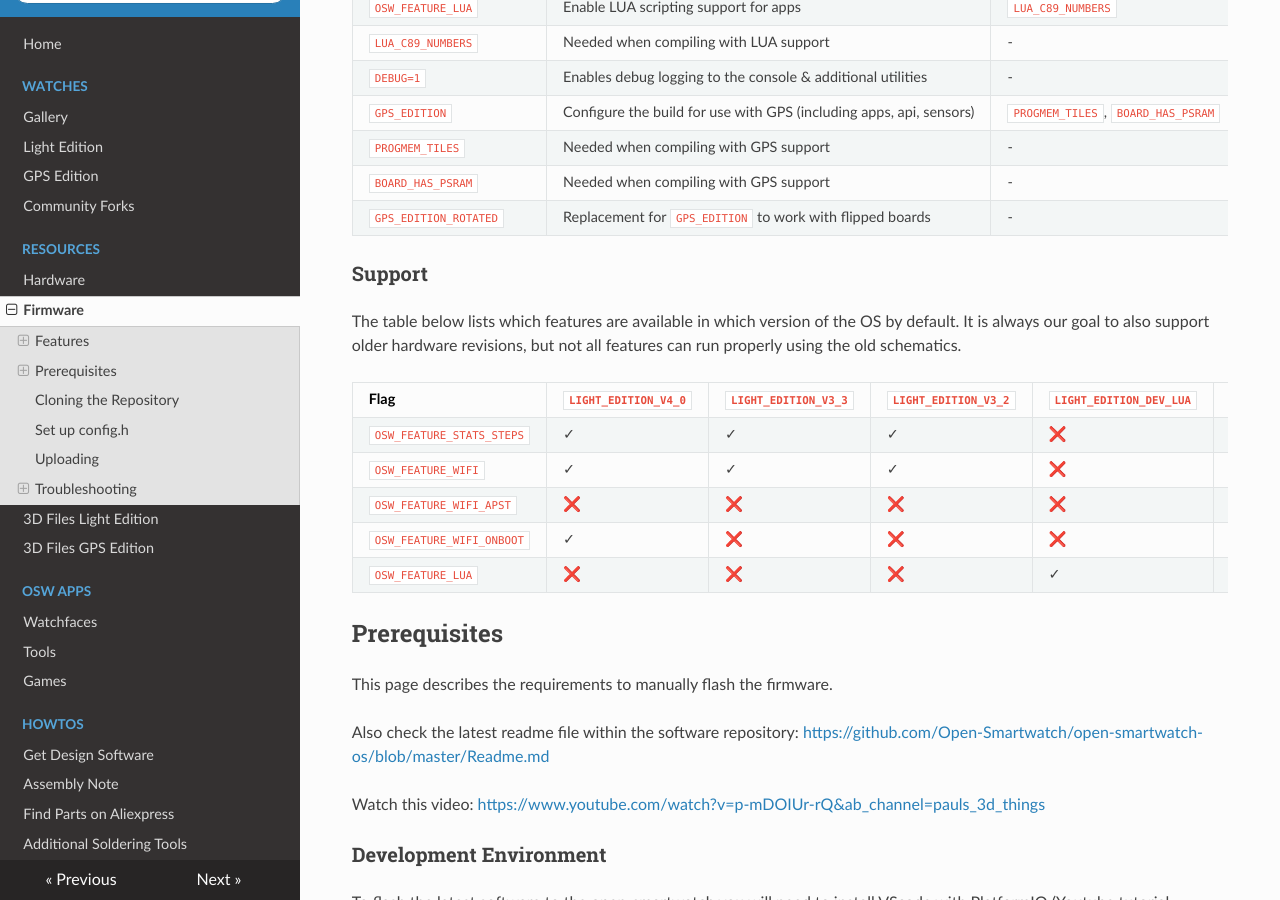
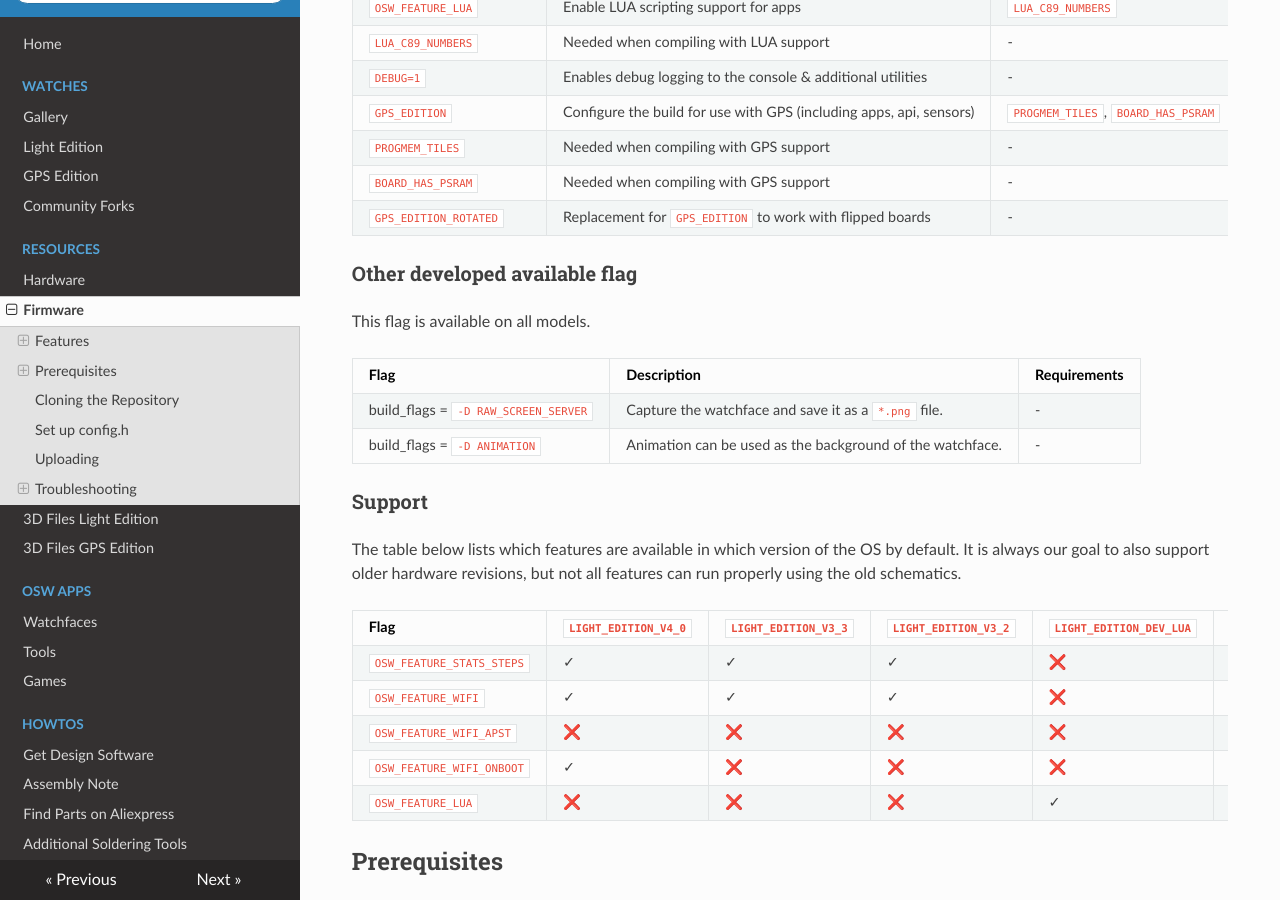
Before and after one commit to Open-Smartwatch/open-smartwatch.github.io, an MkDocs documentation site: the page built from docs/resources/firmware.md, in a window 1280 px wide and 900 px high, scrolled down 474 px. Built offline with MkDocs 1.6.1, drawn with Linux system fonts in a browser that asks for light colours; nearby versions of some CDN libraries.

Commit message:
Add developed available flag

```diff
--- a/docs/resources/firmware.md
+++ b/docs/resources/firmware.md
@@ -15,6 +15,15 @@ Flag | Description | Requirements
 `PROGMEM_TILES` | Needed when compiling with GPS support | -
 `BOARD_HAS_PSRAM` | Needed when compiling with GPS support | -
 `GPS_EDITION_ROTATED` | Replacement for `GPS_EDITION` to work with flipped boards | -
+
+### Other developed available flag
+
+This flag is available on all models.
+
+Flag | Description | Requirements
+----------- | ----------- | -----------
+build_flags = `-D RAW_SCREEN_SERVER` | Capture the watchface and save it as a `*.png` file. | -
+build_flags = `-D ANIMATION` | Animation can be used as the background of the watchface. | -
 
 ### Support
 The table below lists which features are available in which version of the OS by default. It is always our goal to also support older hardware revisions, but not all features can run properly using the old schematics.
```
